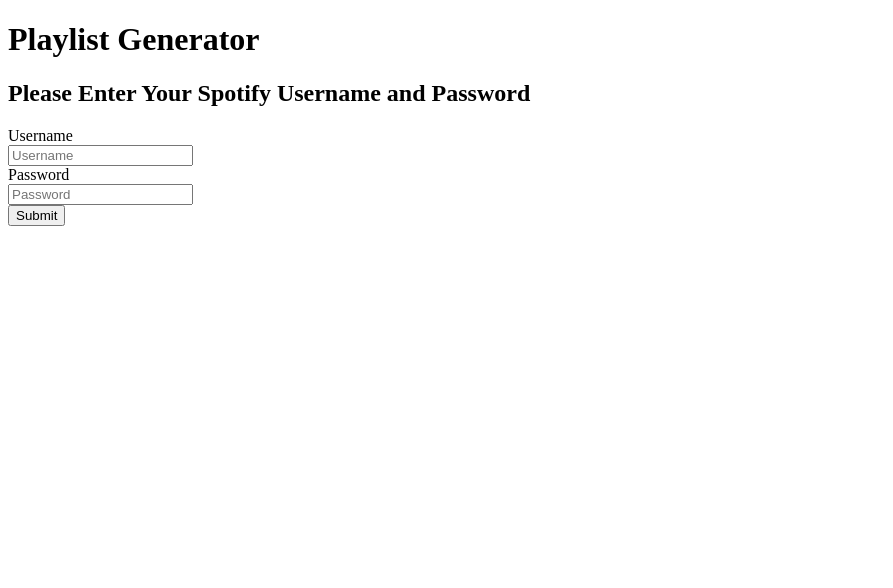
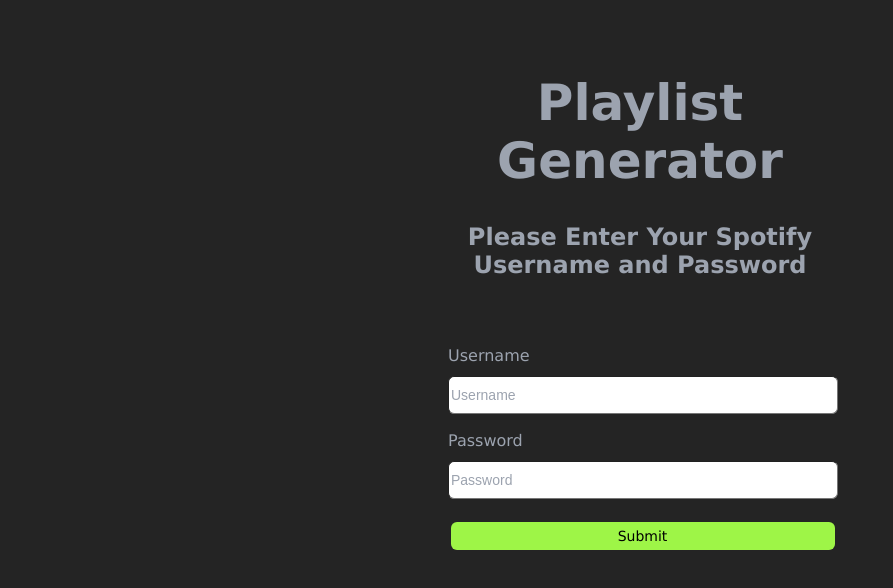
Before and after one commit to TaariqM/Spotify-Playlist-Maker, a React (Vite) app in the folder sp-playlists-frontend/: page / in a window 1280 px wide. Shown: the top 588 px of the page, without its empty margins (0-893 px from the left). Built offline with nearby package versions, Linux system fonts and the light colour scheme; no server answers.

Commit message:
Added CSS styling to homepage

```diff
--- /dev/null
+++ b/sp-playlists-frontend/src/css/homepage.css
@@ -0,0 +1,123 @@
+body {
+  margin: 0;
+}
+
+.homepage {
+  display: flex;
+  height: 100vh;
+  /* min-height: 100%; */
+  /* justify-content: center; */
+  flex-direction: column;
+  align-items: center;
+  background-color: rgb(36, 36, 36);
+}
+
+.title-container {
+  text-align: center;
+  margin-top: 40px;
+  font-family: Verdana, Geneva, Tahoma, sans-serif;
+  color: rgb(156 163 175);
+}
+
+.title {
+  font-size: 50px;
+  /* font-family: Verdana, Geneva, Tahoma, sans-serif; */
+  /* font-weight: 700; */
+}
+
+.form-container {
+  margin-top: 30px;
+  width: 35%;
+}
+
+.form {
+  /* margin-top: 24px; */
+}
+
+.label-input {
+  padding-bottom: 15px;
+}
+
+label {
+  display: block;
+  /* font-size: 14px; */
+  line-height: 20px;
+  font-weight: 500;
+  line-height: 24px;
+  /* color: rgb(17 24 39); */
+  color: rgb(156 163 175);
+  padding-top: 15px;
+  font-family: Verdana, Geneva, Tahoma, sans-serif;
+}
+
+.input-container {
+  margin-top: 8px;
+}
+
+input {
+  display: block;
+  width: 100%;
+  border-radius: 6px;
+  border-width: 1px;
+  padding-top: 6px;
+  padding-bottom: 6px;
+}
+
+::placeholder {
+  color: rgb(156 163 175);
+}
+
+.button-container {
+  display: block;
+  width: 100%;
+  margin-top: 8px;
+  margin-left: 2.5px;
+}
+
+.btn {
+  display: flex;
+  width: 100%;
+  justify-content: center;
+  border-radius: 6px;
+  border-width: 0px;
+  background-color: rgb(158, 245, 71);
+  padding-left: 12px;
+  padding-right: 12px;
+  padding-top: 6px;
+  padding-bottom: 6px;
+  font-size: 14px;
+  font-family: Verdana, Geneva, Tahoma, sans-serif;
+}
+
+.btn:hover {
+  background-color: rgb(188, 248, 128);
+}
+
+@media screen and (min-width: 1024px) {
+  .homepage {
+    padding-left: 32px;
+    padding-right: 32px;
+  }
+}
+
+@media screen and (min-width: 640px) {
+  .title-container {
+    margin-left: auto;
+    margin-right: auto;
+    width: 100%;
+    max-width: 384px;
+  }
+
+  .form-container {
+    margin-left: auto;
+    margin-right: auto;
+    width: 100%;
+    max-width: 384px;
+  }
+
+  input {
+    font-size: 14px;
+    line-height: 20px;
+    line-height: 24px;
+  }
+}
--- a/sp-playlists-frontend/src/pages/Homepage.tsx
+++ b/sp-playlists-frontend/src/pages/Homepage.tsx
@@ -1,5 +1,6 @@
 import { useState, useEffect } from "react";
 import axios from "axios";
+import "../css/homepage.css";
 
 const Homepage = () => {
   const [accessToken, setAccessToken] = useState("");
```
